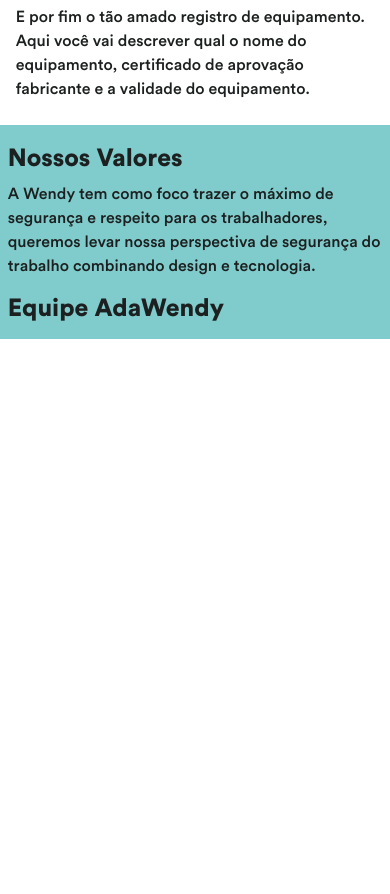
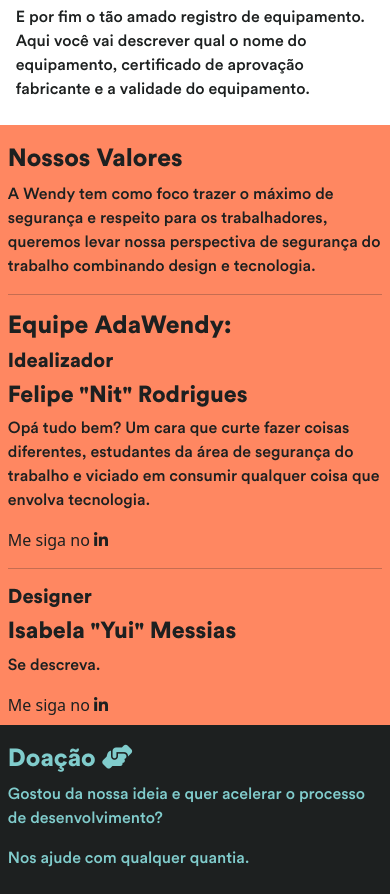
Before and after one commit to dgtyPedro/AdaWendy, a React app: page / in a window 390 px wide. Shown: the part 4212-5106 px from the top of the page. Before the commit the page ends 4551 px from the top, so only its background shows below. Built offline with nearby package versions, Linux system fonts and the light colour scheme.

Commit message:
feat: Segunda Estilizacao do Mobile

```diff
--- a/src/components/Mobile.jsx
+++ b/src/components/Mobile.jsx
@@ -139,7 +139,24 @@
                         <p>A Wendy tem como foco trazer o máximo de segurança
 e respeito para os trabalhadores, queremos levar nossa
 perspectiva de segurança do trabalho combinando
-design e tecnologia.</p>
-                        <h2>Equipe AdaWendy </h2>
+design e tecnologia.</p><hr/>
+                        <h2>Equipe AdaWendy:</h2>
+
+                        <h5>Idealizador</h5>
+                        <h3>Felipe "Nit" Rodrigues</h3>
+                        <p>Opá tudo bem? Um cara que curte fazer coisas diferentes, estudantes da área de segurança do trabalho e viciado em consumir qualquer coisa que envolva tecnologia.</p>
+                        <a href='#'>Me siga no <i className="fab fa-linkedin-in"></i></a>
+                        <hr/>
+                        <h5>Designer</h5>
+                        <h3>Isabela "Yui" Messias</h3>
+                        <p>Se descreva.</p>
+                        <a href='#'>Me siga no <i className="fab fa-linkedin-in"></i></a>
+
+                </div>
+
+                <div className='m8c'>
+                        <h2>Doação <i className="fas fa-hands-helping"></i></h2>
+                        <p>Gostou da nossa ideia e quer acelerar o processo de desenvolvimento?</p>
+                        <p>Nos ajude com qualquer quantia.</p>
                 </div>
         </>
--- a/src/css/mobile.css
+++ b/src/css/mobile.css
@@ -43,7 +43,7 @@
     }
 
     .m7c{
-        background-color: #80cccc;
+        background-color: #FF8761;
         padding: 2%;
         padding-top: 5%;
     }
@@ -56,4 +56,16 @@
     .img-fluid{
         margin-top: 0px!important;
     }
+
+    a{
+        text-decoration: none;
+        color: #1D2020;
+    }
+
+    .m8c{
+        background-color: #1D2020;
+        color: #80cccc;
+        padding: 2%;
+        padding-top: 5%;
+    }
 }
```
